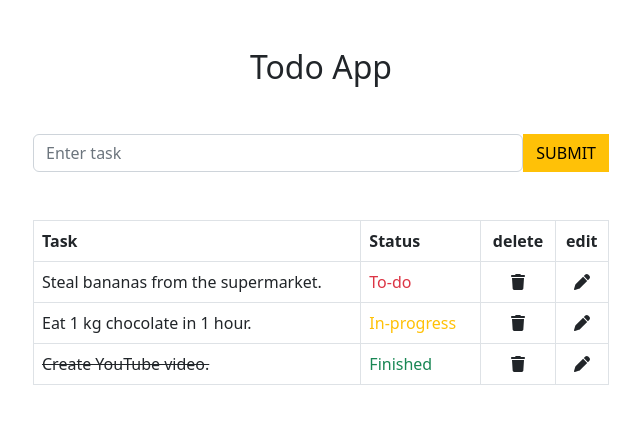
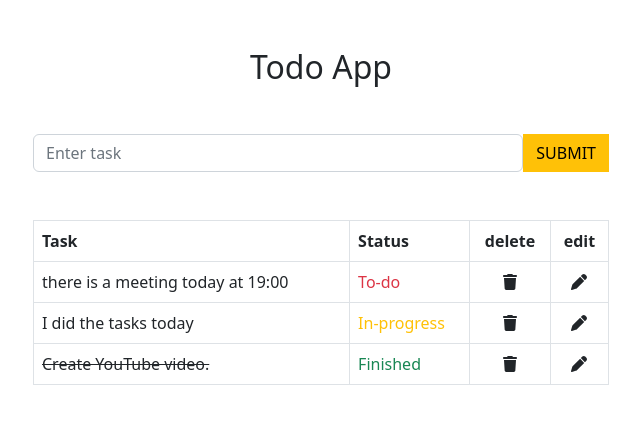
Before and after one commit to donyortech/todo-app, a Vue app: page / in a window 1280 px wide. Shown: the top 424 px of the page, without its empty margins (319-959 px from the left). Built offline with nearby package versions, Linux system fonts and the light colour scheme.

Commit message:
added content status

```diff
--- a/src/components/TodoApp.vue
+++ b/src/components/TodoApp.vue
@@ -77,11 +77,11 @@ export default {
 
       tasks: [
         {
-          name: "Steal bananas from the supermarket.",
+          name: "there is a meeting today at 19:00",
           status: "to-do",
         },
         {
-          name: "Eat 1 kg chocolate in 1 hour.",
+          name: "I did the tasks today",
           status: "in-progress",
         },
         {
```
